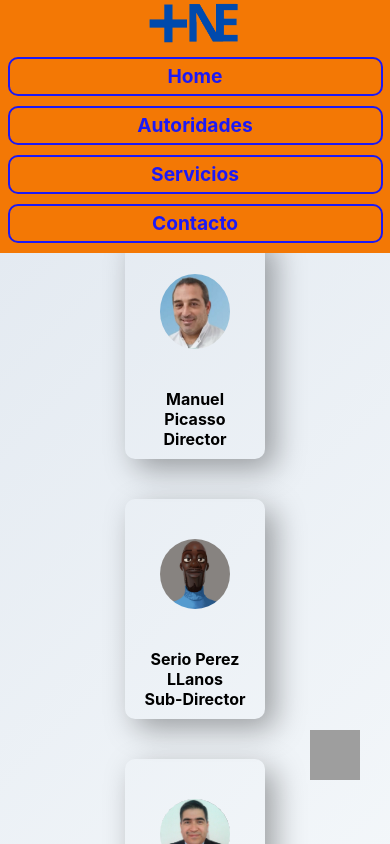
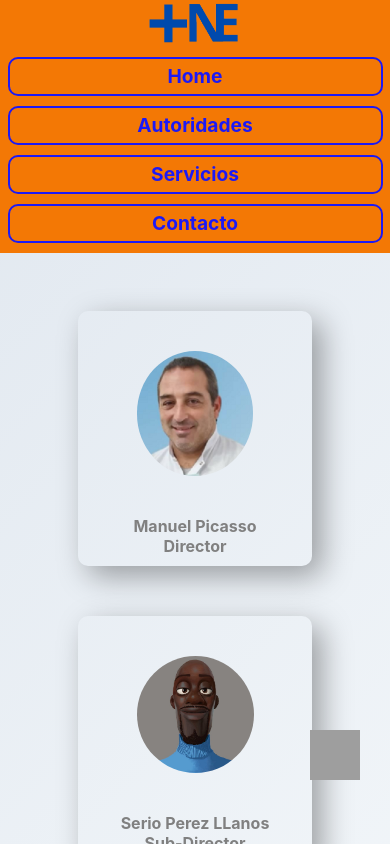
Before and after one commit to ArielNieto1975/ElpidioTorres, a React (Create React App) app: page / in a window 390 px wide. Both pictures are taken after a click on the item "Autoridades". Shown: the top 844 px of the page. Built offline with nearby package versions, Linux system fonts and the light colour scheme; grey boxes are pictures that could not be loaded.

Commit message:
cambio color letra, y responsive

```diff
--- a/src/App.css
+++ b/src/App.css
@@ -1,5 +1,6 @@
 .App {
   text-align: center;
+  color: grey;
 }
 .App-header {
   background-color: #f37805;
--- a/src/components/Autoridades/Cards/cards.css
+++ b/src/components/Autoridades/Cards/cards.css
@@ -1,5 +1,5 @@
 .card {
-    width: 45%;
+    width: 35vw;
     height: auto;
     display: flex;
     align-items: center;
@@ -21,3 +21,21 @@
     margin: 0;
     font-weight: bold;
 }
+@media (max-width: 800px){
+    .card{
+    width: 30vw;
+    }
+}
+@media (max-width: 600px){
+    .card{
+    width: 60vw;
+    }
+}
+@media (max-width: 500px){
+    .card{
+    margin-top: 30px;
+    }
+    .autoridades{
+        height: 200px;
+    }
+}
--- a/src/components/Contacto/Contacto.css
+++ b/src/components/Contacto/Contacto.css
@@ -88,6 +88,13 @@ textarea {
   box-shadow: 0 4px 20px #b6d0ff;
   transform: translateY(-2px) scale(1.03);
 }
+@media (max-width: 700px) {
+  .form {
+    margin: 12.5vmin 10px 10px;
+    max-width: 98vw;
+  }
+}
+
 
 @media (max-width: 520px) {
   .form {
@@ -95,3 +102,8 @@ textarea {
     max-width: 98vw;
   }
 }
+@media (max-width: 500px) {
+  .contact{
+    margin-top: 230px;
+  }
+}
--- a/src/components/Footer/Footer.css
+++ b/src/components/Footer/Footer.css
@@ -11,6 +11,7 @@
   background-image: url(/public/fondopie.jpg);
   padding: 30px 0;
   letter-spacing: 3px;
+  flex-wrap: wrap;
 }
 .LogoAN {
   border-radius: 50%;
--- a/src/components/Servicios/Servicios.css
+++ b/src/components/Servicios/Servicios.css
@@ -14,17 +14,30 @@
     display: flex;
     flex-direction: row;
     flex-wrap: wrap;
+    justify-content: center;
+    align-items: center;
 }
 .serv-nav-boton{
     width:20%;
+    min-width: 200px;
     background-color: #1c19f6;
     border: 1px solid white;
     line-height: 40px;
     text-align: center;
     color: #f37805;
     font-weight: bold;
-    font-size: 1.2rem;
+    font-size: 1rem;
 }
 .servicioContenido{
     width: 100%;
 }
+@media (max-width: 768px){
+    .services{
+    margin-top: 127px;
+    }
+}
+@media (max-width: 500px){
+    .services{
+    margin-top: 270px;
+    }
+}
```
